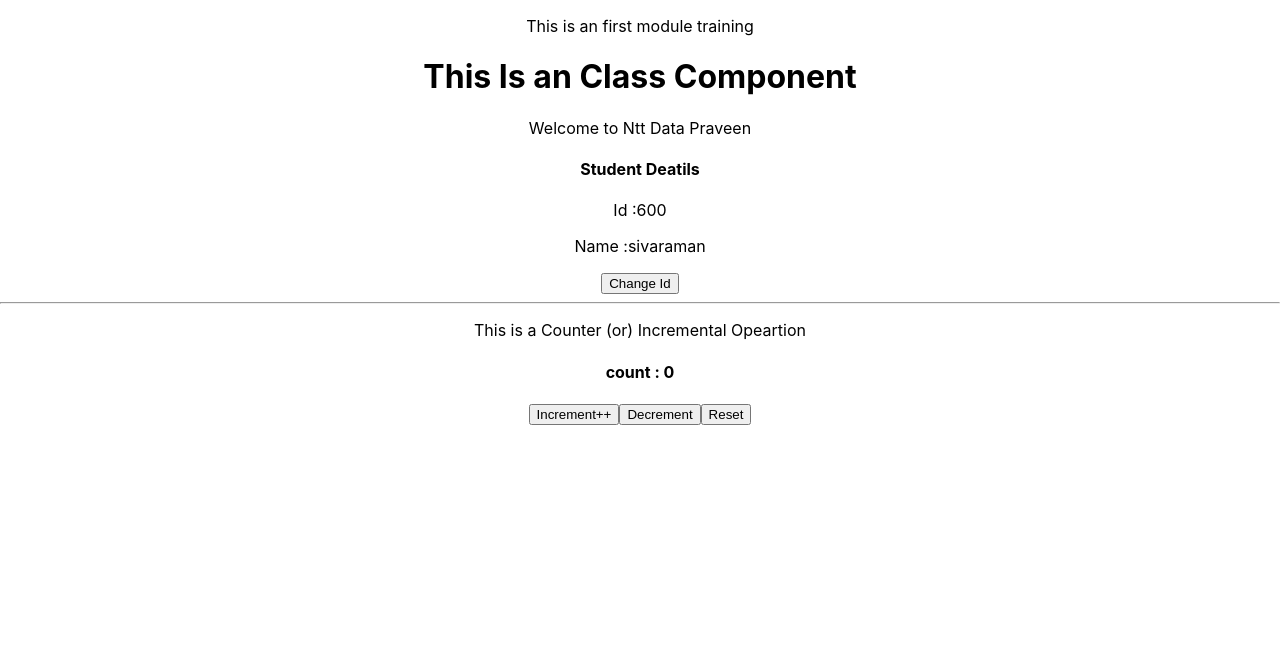
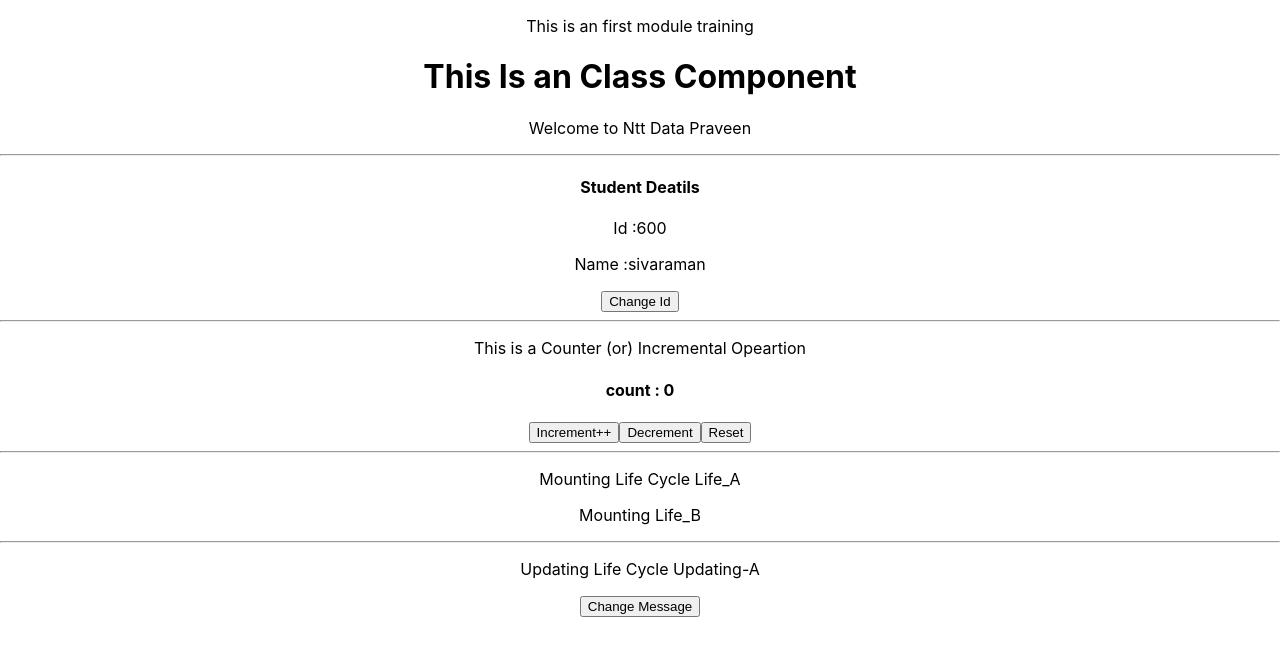
Before and after one commit to sivaraman251600/basic_apps_using_react, a React (Create React App) app in the folder trainingthree/: page / in a window 1280 px wide. Shown: the top 656 px of the page. Built offline with nearby package versions, Linux system fonts and the light colour scheme.

Commit message:
Updating the lifecycle excercise

```diff
--- a/trainingthree/src/App.js
+++ b/trainingthree/src/App.js
@@ -5,6 +5,8 @@ import PracticeTwo from "./components/moduleone";
 import Supplier from "./components/prop";
 import StudentDetails from "./components/stat";
 import Counter from "./components/counter";
+import LifeA from "./components/lifecycle";
+import UpdatingA from "./components/updatinglifeA";
 
 function App() {
   return (
@@ -12,9 +14,14 @@ function App() {
       <PracticeOne />
       <PracticeTwo />
       <Supplier />
+      <hr/>
       <StudentDetails />
       <hr/>
       <Counter />
+      <hr/>
+      <LifeA />
+      <hr/>
+      <UpdatingA />
     </div>
   );
 }
--- a/trainingthree/src/components/lifecycle.js
+++ b/trainingthree/src/components/lifecycle.js
@@ -0,0 +1,35 @@
+import React,{Component} from 'react';
+import LifeB from './lifecycleB';
+
+class LifeA extends Component {
+
+    constructor(){
+        super()
+        this.state = {
+            name : "Sivraman k"
+        }
+       console.log("This Is a Constructor Life-A");
+    }
+
+    static getDerivedStateFromProps(){
+        console.log("This is static getDerivedStateFromProps from Life-A");
+        return null;
+    }
+
+    render(){
+
+        console.log("This is the render in Life-A")
+        return(
+            <div>
+                 <p>Mounting Life Cycle Life_A</p>
+                 <LifeB />
+            </div>
+        )
+    }
+
+    componentDidMount(){
+        console.log("This is component did mount in Life-A")
+    }
+}
+
+export default LifeA
--- /dev/null
+++ b/trainingthree/src/components/lifecycleB.js
@@ -0,0 +1,33 @@
+import React,{Component} from 'react';
+
+class LifeB extends Component {
+
+    constructor(){
+        super()
+        this.state = {
+            name : "Sivraman k"
+        }
+       console.log("This Is a Constructor Life-B");
+    }
+
+    static getDerivedStateFromProps(){
+        console.log("This is static getDerivedStateFromProps from Life-B");
+        return null;
+    }
+
+    render(){
+
+        console.log("This is the render in Life-B")
+        return(
+            <div>
+                 <p>Mounting Life_B</p>
+            </div>
+        )
+    }
+
+    componentDidMount(){
+        console.log("This is component did mount in Life-B")
+    }
+}
+
+export default LifeB
--- /dev/null
+++ b/trainingthree/src/components/updatinglifeA.js
@@ -0,0 +1,56 @@
+import React,{Component} from 'react';
+
+class UpdatingA extends Component {
+
+    constructor(){
+        super()
+        this.state = {
+            name : "Sivraman k"
+        }
+       console.log("This Is a Constructor Updating-A");
+    }
+
+    ChangeMessage = () =>{
+        this.setState (
+            {
+            name : "sivaraman"
+        }
+        )
+    }
+
+    static getDerivedStateFromProps(){
+        console.log("This is static getDerivedStateFromProps from Updating-A");
+        return null;
+    }
+
+    shouldComponentUpdate(){
+        console.log("This is shouldComponentUpdate in Updating-A")
+        return true
+    }
+
+    render(){
+
+        console.log("This is the render in Updating-A")
+        return(
+            <div>
+                 <p>Updating Life Cycle Updating-A</p>
+                 <button onClick={()=>this.ChangeMessage()}>Change Message</button>
+            </div>
+        )
+    }
+
+    getSnapshotBeforeUpdate(){
+        console.log("This is getSnapshotBeforUpdate in Updating-A");
+        return null
+    }
+
+    componentDidMount(){
+        console.log("This is component did mount in Updating-A")
+    }
+
+    componentDidUpdate(){
+        console.log("This is ComponentDidUpdate in Updating-A")
+    }
+}
+
+export default UpdatingA
```
